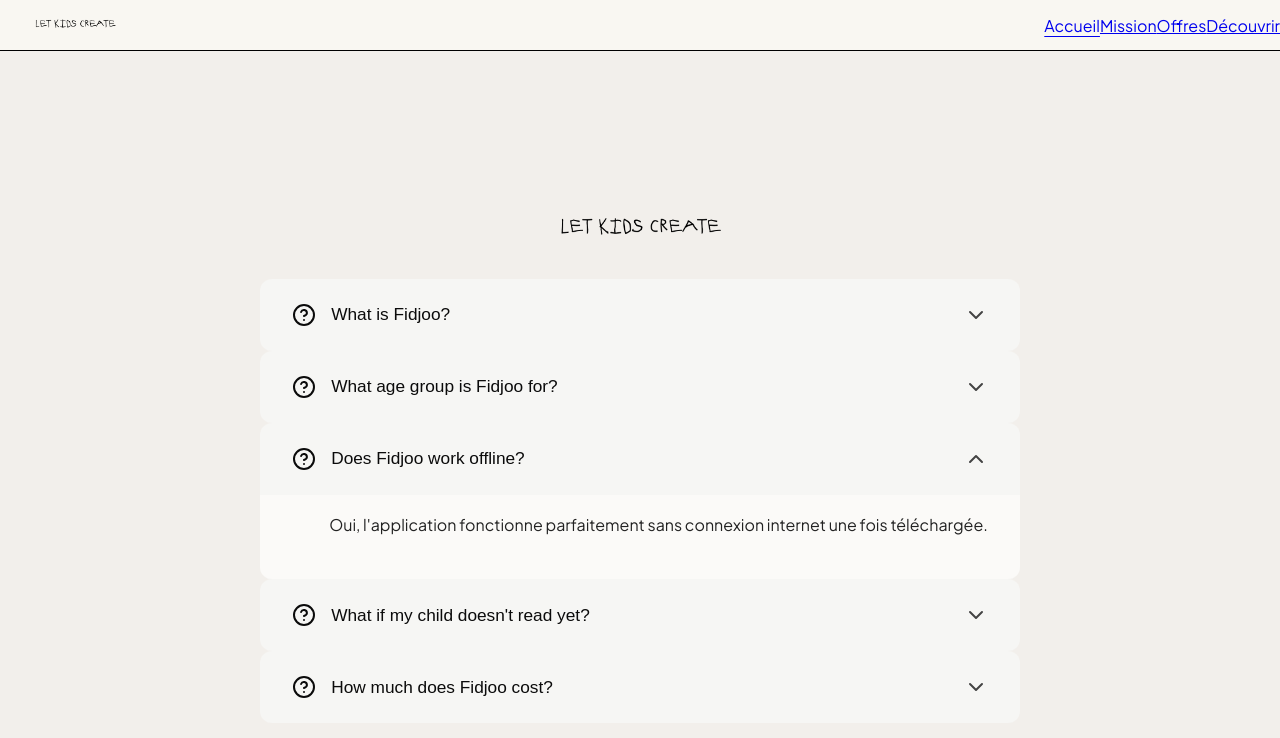
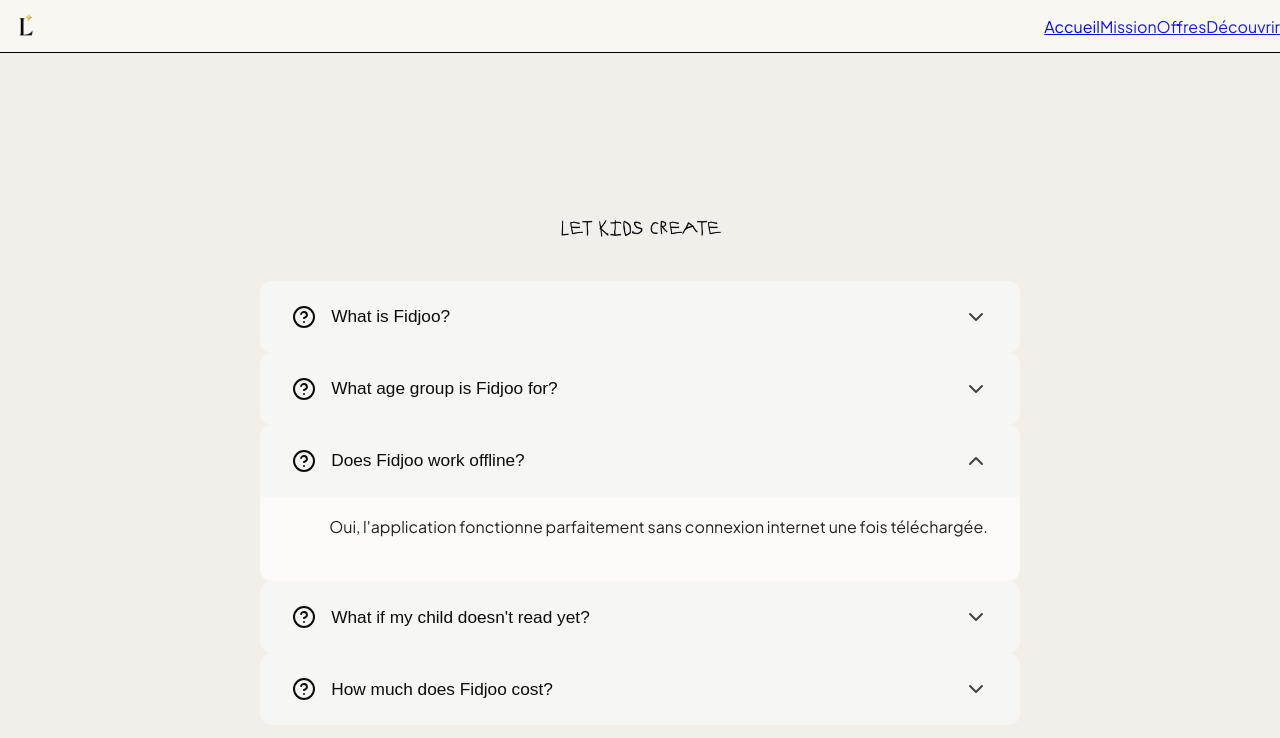
Before and after one commit to solalchetrit/loomina, a Next.js app: page / in a window 1280 px wide. Shown: the top 738 px of the page. Built offline with nearby package versions, Linux system fonts and the light colour scheme.

Commit message:
Restore original header logo and menu styling

```diff
--- a/components/Header.tsx
+++ b/components/Header.tsx
@@ -8,39 +8,37 @@ const NAV_LINKS = [
     { href: "/", label: "Accueil" },
     { href: "/mission", label: "Mission" },
     { href: "/offres", label: "Offres" },
-    { href: "/decouvrir", label: "Découvrir" },
+    { href: "/offres", label: "Découvrir" }, // "Découvrir" pointe vers offres aussi, en style lien simple
 ];
 
 export default function Header() {
     const pathname = usePathname();
 
     return (
-        // Z-index très élevé pour passer au dessus de tout
-        <header className="sticky top-0 z-[100] w-full border-b border-gray-200 bg-white/90 backdrop-blur-md">
-            <div className="mx-auto flex h-20 max-w-7xl items-center justify-between px-6">
+        <header className="sticky top-0 z-50 w-full border-b border-gray-100 bg-white/80 backdrop-blur-md shadow-sm">
+            <div className="mx-auto flex h-24 max-w-7xl items-center justify-between px-6 md:px-10">
 
-                {/* 1. Logo - Utilisation de logo.png avec dimensions fixes */}
-                <Link href="/" className="flex items-center shrink-0">
+                {/* LOGO ORIGINAL RESTAURÉ */}
+                <Link href="/" className="relative h-[52px] w-[170px] shrink-0">
                     <Image
-                        src="/logo.png"
-                        alt="Lúmina Logo"
-                        width={150}
-                        height={50}
-                        className="object-contain"
+                        src="/header_logo.png"
+                        alt="Lúmina"
+                        fill
+                        className="object-contain object-left"
                         priority
                     />
                 </Link>
 
-                {/* 2. Navigation - VISIBLE PAR DÉFAUT (flex au lieu de hidden) */}
-                <nav className="flex items-center gap-8 font-[family-name:var(--font-plus-jakarta-sans)]">
-                    {NAV_LINKS.map((item) => {
+                {/* NAVIGATION STYLE UNLOCKY (Noir, Gras, Espacé, Visible) */}
+                <nav className="flex items-center gap-10 font-[family-name:var(--font-plus-jakarta-sans)] text-sm font-bold text-black">
+                    {NAV_LINKS.map((item, index) => {
                         const isActive = pathname === item.href;
                         return (
                             <Link
-                                key={item.href}
+                                key={index}
                                 href={item.href}
-                                className={`text-sm font-bold transition-colors hover:text-gray-600 ${
-                                    isActive ? "text-black underline underline-offset-4" : "text-black"
+                                className={`transition-opacity hover:opacity-70 ${
+                                    isActive ? "opacity-100" : "opacity-90"
                                 }`}
                             >
                                 {item.label}
```
